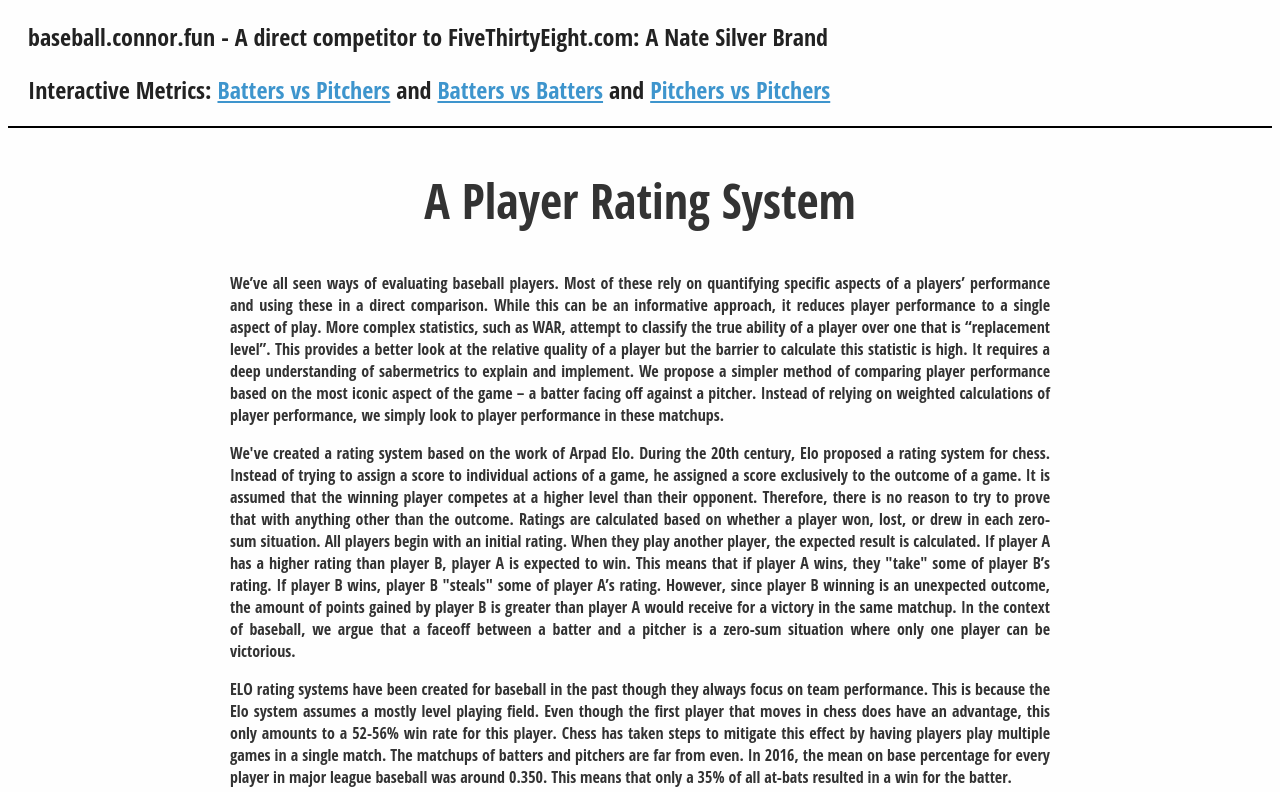
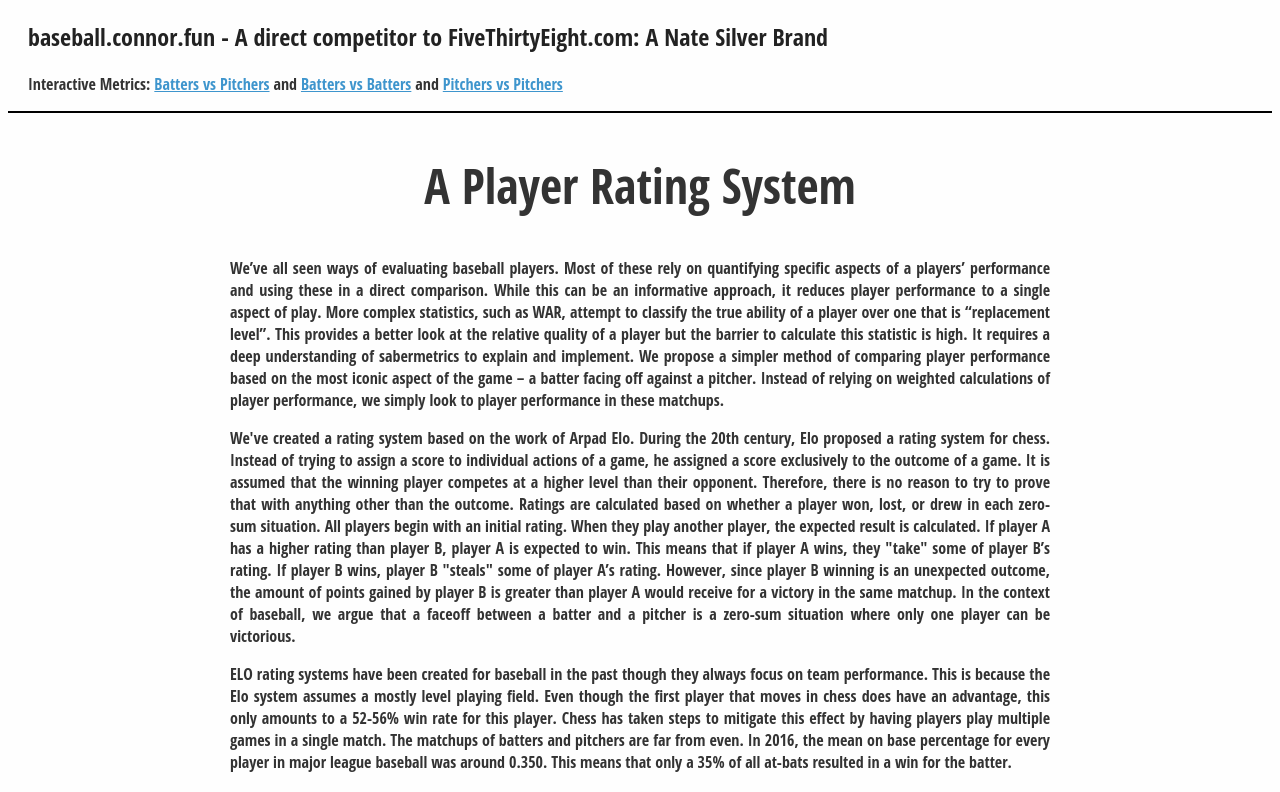
Before and after one commit to aaronaaeng/Sabermetrics-Final-Project, a plain HTML site: page index.html in a window 1280 px wide. Shown: the top 792 px of the page. Drawn offline with Linux system fonts and the light colour scheme.

Commit message:
minor font size changed on homepage

```diff
--- a/index.html
+++ b/index.html
@@ -1,7 +1,7 @@
 <!DOCTYPE html>
 <div class="header" id="myHeader">
         <h2>baseball.connor.fun - A direct competitor to FiveThirtyEight.com: A Nate Silver Brand</h2>
-        <h2> Interactive Metrics: <a href="web/page1-bvp.html">Batters vs Pitchers</a> and <a href="web/page2-bvb">Batters vs Batters</a> and <a href="web/page3-pvp">Pitchers vs Pitchers</a></h2>
+        <h3> Interactive Metrics: <a href="web/page1-bvp.html">Batters vs Pitchers</a> and <a href="web/page2-bvb">Batters vs Batters</a> and <a href="web/page3-pvp">Pitchers vs Pitchers</a></h3>
 </div>
 <head>
 <html>
```
